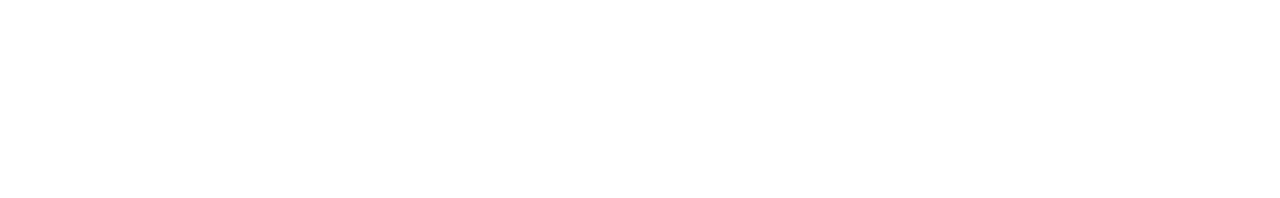
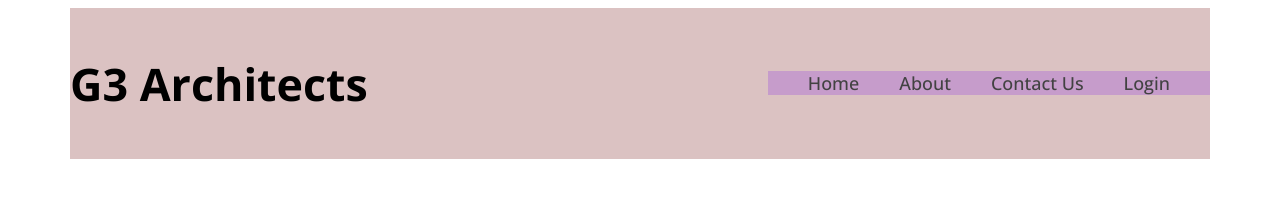
Before and after one commit to se4frog/g3-architects-website, a plain HTML site: page index.html in a window 1280 px wide. Drawn offline with nearby package versions, Linux system fonts and the light colour scheme.

Commit message:
added bg colors and text colors to the css file

```diff
--- a/index.html
+++ b/index.html
@@ -7,9 +7,27 @@
 
     <link rel="stylesheet" href="styles/architects.css">
 
+    <link rel="preconnect" href="https://fonts.googleapis.com">
+    <link rel="preconnect" href="https://fonts.gstatic.com" crossorigin>
+    <link href="https://fonts.googleapis.com/css2?family=Inter:ital,opsz,wght@0,14..32,100..900;1,14..32,100..900&family=Open+Sans:ital,wght@0,300..800;1,300..800&family=Raleway:ital,wght@0,100..900;1,100..900&family=Work+Sans:ital,wght@0,100..900;1,100..900&display=swap" rel="stylesheet">
+
+
 </head>
-<body>
-    <header></header>
+<body class="open-sans-font">
+    <header>
+        <nav class="navbar flex">
+            <h3 class="brand">G3 Architects</h3>
+            <ul class="nav-links flex">
+                <li class="nav-item"><a href="" class="nav-link text-gray">Home</a></li>
+                <li class="nav-item"><a href="" class="nav-link text-gray">About</a></li>
+                <li class="nav-item"><a href="" class="nav-link text-gray">Contact Us</a></li>
+                <li class="nav-item"><a href="" class="nav-link text-gray">Login</a></li>
+            </ul>
+        </nav>
+        <div class="banner">
+
+        </div>
+    </header>
     <main></main>
 
     <section></section>
--- a/styles/architects.css
+++ b/styles/architects.css
@@ -0,0 +1,75 @@
+/* shared style  */
+
+.open-sans-font {
+  font-family: "Open Sans", sans-serif;
+  font-optical-sizing: auto;
+  font-weight: 400;
+  font-style: normal;
+  font-variation-settings:
+    "wdth" 100;
+}
+
+.text-dark{
+   color: |#131313 ;
+}
+.text-gray{
+    color:#424242;
+}
+.text-light-gray{
+   color: #727272 ;
+}
+.primary-color{
+   color: #FF900E;
+}
+.secondary-color{
+   color: #FFFFFF;
+}
+.primary-bg-color{
+   color: rgba(255, 144, 14, 0.1)  ;
+}
+.secondary-bg-color{
+   color:#FFF4E7;
+
+}
+
+.flex{
+    display: flex;
+}
+
+ /* header style  */
+ .navbar{
+    background-color: rgba(160, 94, 94, 0.377);
+    /* display: flex; */
+    justify-content: space-between;
+    align-items: center;
+    /* margin:50px 240px auto 660px; */
+ }
+
+ .nav-links{
+   background-color: rgba(137, 43, 226, 0.253);
+   /* padding: 0; */
+ }
+
+  .nav-item{
+    list-style-type:none;
+    /* color: #424242; */
+    font-size: 18px;
+    font-weight: 500;
+   margin-right: 40px;
+    /* display: flex; */
+
+  }
+
+ .brand{
+    font-size: 2.8rem;
+    font-weight: bold;
+ }
+
+
+ .nav-link{
+    text-decoration: none;
+ }
+ .navbar, .banner{
+    max-width: 1140px;
+    margin: 0 auto 5px;
+ }
```
